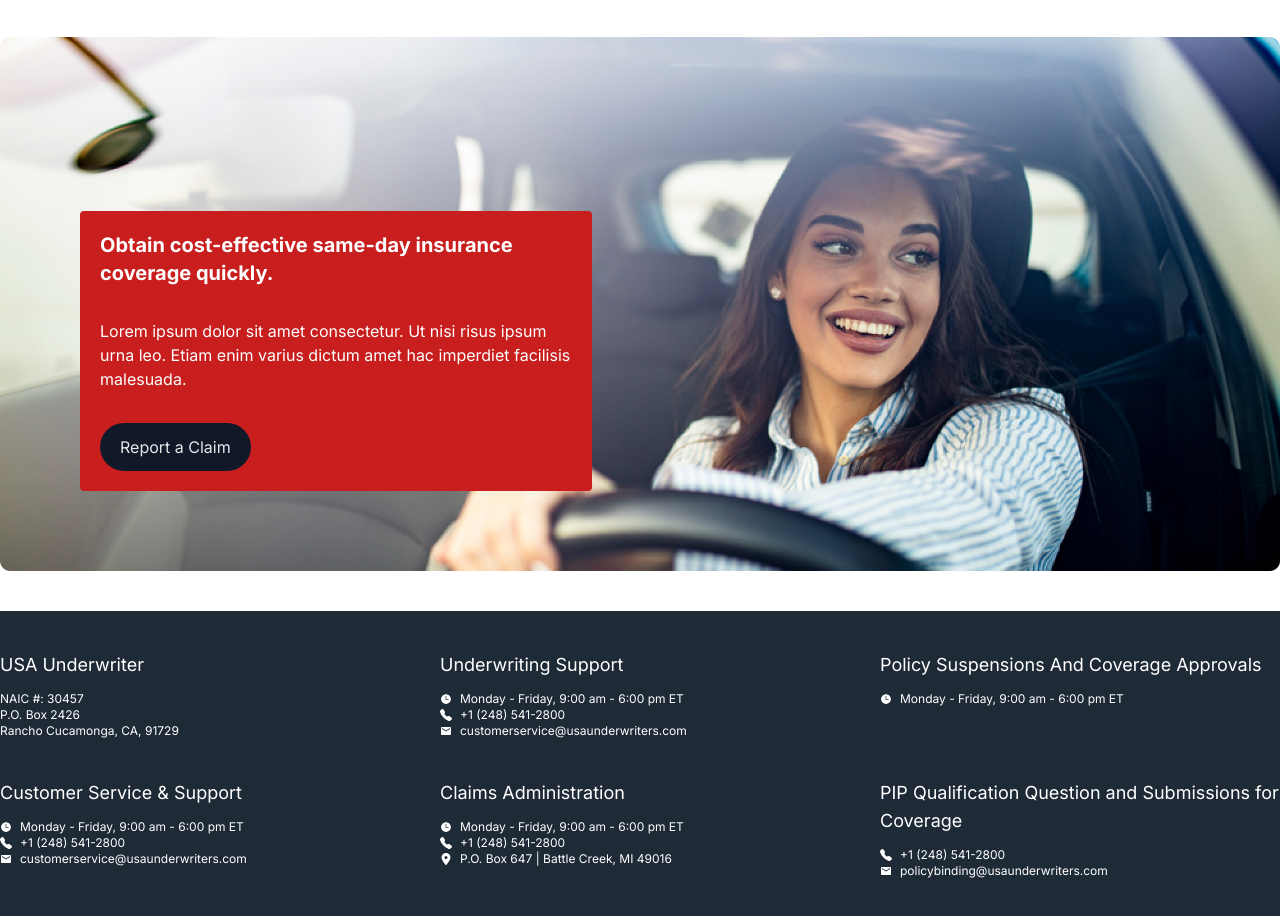
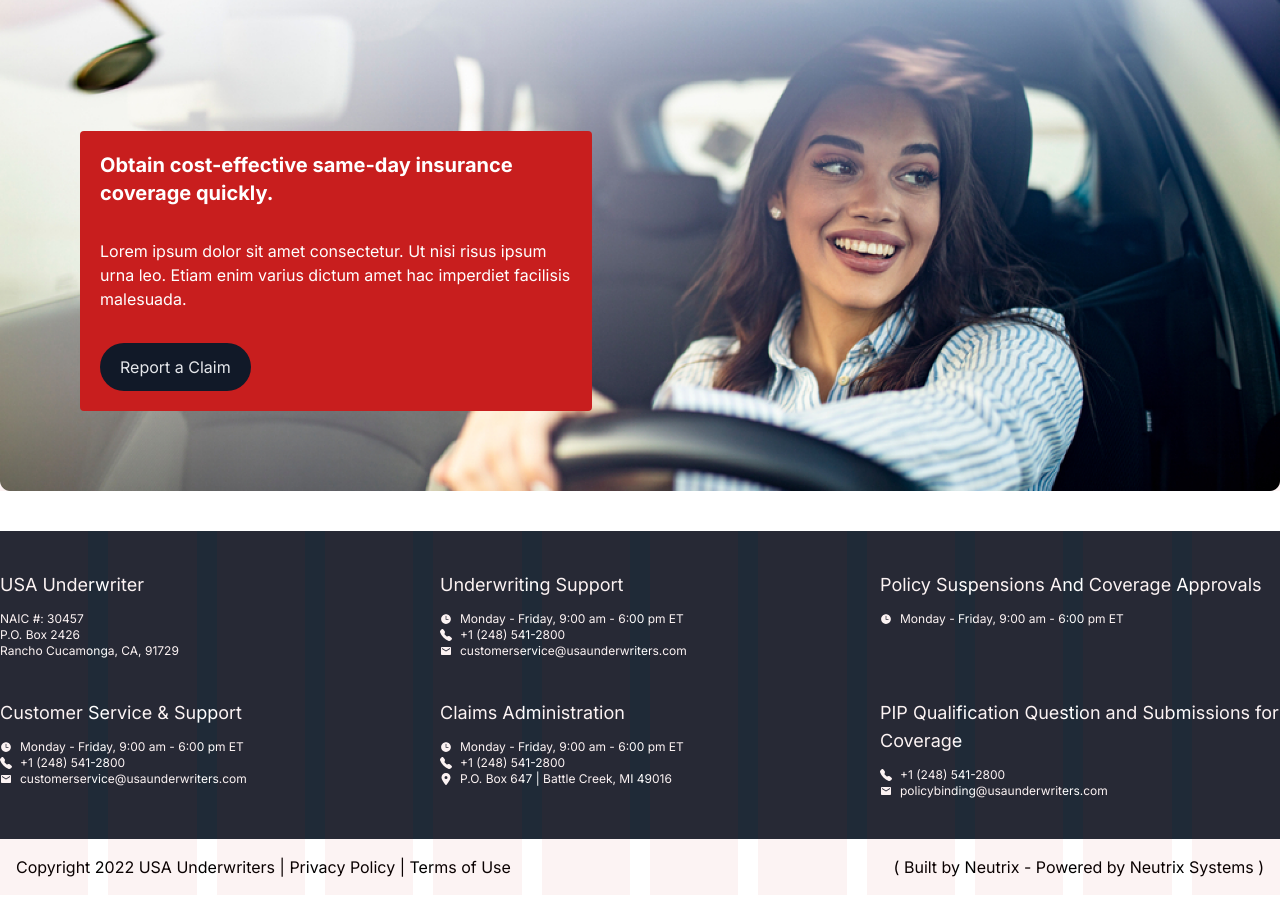
Before and after one commit to MatrixGlitch-Hridoy/Daniyal-Frontend, a Next.js app: page / in a window 1280 px wide. Shown: the part 1200-2116 px from the top of the page. After the commit the page ends 2095 px from the top, so only its background shows below. Built offline with nearby package versions, Linux system fonts and the light colour scheme.

Commit message:
refactor[ui]:refactor code and fixed design issues

```diff
--- a/src/app/about/page.js
+++ b/src/app/about/page.js
@@ -3,9 +3,11 @@ import { IoIosArrowForward } from "react-icons/io";
 import about from "/public/about.png";
 import Image from "next/image";
 import Card from "@/components/Card";
+import Overlay from "@/components/Overlay";
 const About = () => {
   return (
-    <div className="mt-5 p-3 md:p-0 container mx-auto">
+    <div className="mt-5 p-3 md:p-0 container mx-auto relative">
+      <Overlay classname="md:hidden block" />
       <h1 className="text-3xl text-center font-semibold">About Us</h1>
       <div className="flex items-center justify-center gap-3 mt-3">
         <p>
--- a/src/app/layout.js
+++ b/src/app/layout.js
@@ -4,6 +4,7 @@ import "slick-carousel/slick/slick.css";
 import "slick-carousel/slick/slick-theme.css";
 import Navbar from "@/components/Navbar";
 import Footer from "@/components/Footer";
+import Overlay from "@/components/Overlay";
 
 const inter = Inter({ subsets: ["latin"] });
 
@@ -17,14 +18,24 @@ export default function RootLayout({ children }) {
     <html lang="en">
       <body className={inter.className}>
         <div className="border-b-2">
-          <div className="container mx-auto ">
+          <div className="container mx-auto">
             <Navbar />
           </div>
         </div>
-
         {children}
-        <div className="bg-footer">
-          <Footer />
+        <div>
+          <div className="bg-footer ">
+            <Footer />
+          </div>
+          <div className="container mx-auto relative">
+            <Overlay />
+            <div className="px-4 mt-5 md:mt-0 md:p-4 flex items-center justify-between bg-white flex-wrap gap-4 text-center text-xs md:text-base">
+              <p>
+                Copyright 2022 USA Underwriters | Privacy Policy | Terms of Use
+              </p>
+              <p>( Built by Neutrix - Powered by Neutrix Systems )</p>
+            </div>
+          </div>
         </div>
       </body>
     </html>
--- a/src/app/page.js
+++ b/src/app/page.js
@@ -1,15 +1,74 @@
-import BottomBanner from "@/components/Bottom-Banner";
+import Button from "@/components/Button";
 import Card from "@/components/Card";
-import Feature from "@/components/Feature";
 import Hero from "@/components/Hero";
+import Overlay from "@/components/Overlay";
+import Image from "next/image";
+import bottomBanner from "/public/Rectangle.png";
 
 export default function Home() {
   return (
-    <main className="p-3 md:p-0 container mx-auto space-y-20">
+    <main className="p-3 md:p-0 container mx-auto relative">
+      <Overlay />
+
+      {/* Header */}
       <Hero />
-      <Feature />
-      <Card />
-      <BottomBanner />
+
+      {/* Feature Section */}
+      <div className="grid md:grid-cols-2 gap-4 mt-10 md:mt-20">
+        <div className="space-y-5 ">
+          <div>
+            <p className="text-center md:text-left">Our Features</p>
+            <h1 className="text-xl font-bold text-center md:text-left">
+              MCCA REFUND INFORMATION
+            </h1>
+          </div>
+          <div className="flex justify-center items-center md:justify-start">
+            <Button className="bg-primary text-grey px-5 py-3 rounded-full w-full md:w-fit">
+              MCCA Refund FAQ
+            </Button>
+          </div>
+        </div>
+        <div>
+          <p>
+            The Michigan Catastrophic Claims Association approved refunds for
+            certain Michigan Policyholders due a surplus of funds being held by
+            the MCCA. The approved refund will be $400 per eligible vehicle
+            insured with USA Underwriters on October 31st, 2021 at 11:59 PM, or
+            $80 if the vehicle is an insured historical vehicle.
+          </p>
+        </div>
+      </div>
+
+      {/* Card List */}
+      <div className="my-10">
+        <Card />
+      </div>
+
+      {/* Bottom Banner */}
+      <div className="relative">
+        <Image
+          src={bottomBanner}
+          alt="bottom-banner"
+          className="object-cover hidden md:block"
+        />
+
+        {/* Card div */}
+        <div className="block md:absolute left-20 right-5 bottom-20  bg-primary rounded p-5 space-y-8 text-white md:w-2/5">
+          <h1 className="text-xl font-bold">
+            Obtain cost-effective same-day insurance coverage quickly.
+          </h1>
+          <p>
+            Lorem ipsum dolor sit amet consectetur. Ut nisi risus ipsum urna
+            leo. Etiam enim varius dictum amet hac imperdiet facilisis
+            malesuada.
+          </p>
+          <div className="flex justify-center items-center md:justify-start">
+            <Button className="bg-secondary text-grey px-5 py-3 rounded-full w-full md:w-fit">
+              Report a Claim
+            </Button>
+          </div>
+        </div>
+      </div>
     </main>
   );
 }
--- a/src/components/Bottom-Banner.jsx
+++ /dev/null
@@ -1,33 +0,0 @@
-"use client";
-
-import Image from "next/image";
-import bottomBanner from "/public/Rectangle.png";
-import Button from "./Button";
-
-const BottomBanner = () => {
-  return (
-    <div className="relative">
-      <Image
-        src={bottomBanner}
-        alt="bottom-banner"
-        className="object-cover hidden md:block"
-      />
-
-      {/* Card div */}
-      <div className="block md:absolute left-20 right-5 bottom-20  bg-primary rounded p-5 space-y-8 text-white md:w-2/5">
-        <h1 className="text-xl font-bold">
-          Obtain cost-effective same-day insurance coverage quickly.
-        </h1>
-        <p>
-          Lorem ipsum dolor sit amet consectetur. Ut nisi risus ipsum urna leo.
-          Etiam enim varius dictum amet hac imperdiet facilisis malesuada.
-        </p>
-        <Button className="bg-secondary text-grey px-5 py-3 rounded-full">
-          Report a Claim
-        </Button>
-      </div>
-    </div>
-  );
-};
-
-export default BottomBanner;
--- a/src/components/Card.jsx
+++ b/src/components/Card.jsx
@@ -34,7 +34,10 @@ const Card = () => {
       <Slider {...settings}>
         {cardItems.map((cardItem, index) => {
           return (
-            <div key={cardItem.id} className="border rounded p-8">
+            <div key={cardItem.id} className="border rounded-xl p-8 space-y-3">
+              <div className="flex items-center justify-center w-16 h-16 rounded-full bg-gray-200">
+                <Image src={frame} alt="i" />
+              </div>
               <h1>{cardItem.heading}</h1>
               <p>{cardItem.des}</p>
             </div>
@@ -47,7 +50,7 @@ const Card = () => {
     <div className="my-5 grid md:grid-cols-3 gap-4">
       {cardItems.map((cardItem, index) => {
         return (
-          <div key={cardItem.id} className="border rounded p-8 space-y-5">
+          <div key={cardItem.id} className="border rounded-xl p-8 space-y-5">
             <div className="flex items-center justify-center w-16 h-16 rounded-full bg-gray-200">
               <Image src={frame} alt="i" />
             </div>
--- a/src/components/Feature.jsx
+++ /dev/null
@@ -1,34 +0,0 @@
-"use client";
-
-import Button from "./Button";
-
-const Feature = () => {
-  return (
-    <div className="grid md:grid-cols-2 gap-4 my-10">
-      <div className="space-y-5 ">
-        <div>
-          <p className="text-center md:text-left">Our Features</p>
-          <h1 className="text-xl font-bold text-center md:text-left">
-            MCCA REFUND INFORMATION
-          </h1>
-        </div>
-        <div className="flex justify-center items-center md:justify-start">
-          <Button className="bg-primary text-grey px-5 py-3 rounded-full w-full md:w-fit">
-            MCCA Refund FAQ
-          </Button>
-        </div>
-      </div>
-      <div>
-        <p>
-          The Michigan Catastrophic Claims Association approved refunds for
-          certain Michigan Policyholders due a surplus of funds being held by
-          the MCCA. The approved refund will be $400 per eligible vehicle
-          insured with USA Underwriters on October 31st, 2021 at 11:59 PM, or
-          $80 if the vehicle is an insured historical vehicle.
-        </p>
-      </div>
-    </div>
-  );
-};
-
-export default Feature;
--- a/src/components/Footer.jsx
+++ b/src/components/Footer.jsx
@@ -7,6 +7,7 @@ import { BsTelephoneFill } from "react-icons/bs";
 import { MdEmail } from "react-icons/md";
 import { FaLocationDot } from "react-icons/fa6";
 import { footerItems } from "@/data/data";
+import Overlay from "./Overlay";
 
 const Footer = () => {
   const [activeIndices, setActiveIndices] = useState([]);
@@ -20,7 +21,8 @@ const Footer = () => {
   };
 
   return (
-    <div className="container mx-auto">
+    <div className="container mx-auto relative px-5 md:p-0">
+      <Overlay />
       <div className="grid md:grid-cols-2 lg:grid-cols-3 gap-10  text-white mt-10 py-10">
         {footerItems.map((footerItem, index) => {
           return (
@@ -29,7 +31,7 @@ const Footer = () => {
                 className="flex items-center justify-between"
                 onClick={() => onItemClick(index)}
               >
-                <h1 className="text-lg">{footerItem.heading}</h1>
+                <h1 className="text-base md:text-lg">{footerItem.heading}</h1>
                 <p className="md:hidden">
                   {activeIndices.includes(index) ? (
                     <IoIosArrowUp />
--- a/src/components/Navbar.jsx
+++ b/src/components/Navbar.jsx
@@ -6,6 +6,7 @@ import Button from "./Button";
 import { useState } from "react";
 import { HiOutlineBars3BottomRight } from "react-icons/hi2";
 import { RxCross2 } from "react-icons/rx";
+import Overlay from "./Overlay";
 
 const Navbar = () => {
   const [isMenuOpen, setIsMenuOpen] = useState(false);
@@ -19,8 +20,9 @@ const Navbar = () => {
     { id: 4, link: "Policyholder Portal", path: "portal" },
   ];
   return (
-    <>
-      <nav className="md:flex items-center justify-between  py-4">
+    <div className="relative">
+      <Overlay />
+      <nav className="md:flex items-center justify-between py-4">
         <div className="flex items-center">
           <div className="flex flex-1 justify-center">
             <Logo />
@@ -49,25 +51,35 @@ const Navbar = () => {
           </Button>
         </div>
       </nav>
-      {/* Floting Menu */}
+      <div>
+        {/* Background overlay */}
+        {isMenuOpen && (
           <div
-        className={`bg-primary space-y-4 px-4 py-5 ${
-          isMenuOpen ? "absolute top-20 right-0 left-0" : "hidden"
+            className="fixed top-20  right-0 left-0 w-full h-full bg-black opacity-50 z-50"
+            onClick={handleToggleMenu}
+          />
+        )}
+
+        {/* Mobile Responsive Menu */}
+        <div className={`${isMenuOpen && "bg-black h-full w-screen"}`}>
+          <div
+            className={`bg-primary space-y-4 px-4 py-5  ${
+              isMenuOpen ? "absolute top-20 right-0 left-0 z-50" : "hidden"
             }`}
           >
-        <ul className="space-y-5">
-          {navItems.map((navItem) => {
-            return (
+            <ul className="space-y-12">
+              {navItems.map((navItem) => (
                 <li key={navItem.id}>
                   <Link href={`/${navItem.path}`} className="text-grey">
                     {navItem.link}
                   </Link>
                 </li>
-            );
-          })}
+              ))}
             </ul>
           </div>
-    </>
+        </div>
+      </div>
+    </div>
   );
 };
 
--- /dev/null
+++ b/src/components/Overlay.jsx
@@ -0,0 +1,28 @@
+"use client";
+
+const Overlay = ({ classname }) => {
+  return (
+    <div
+      class={`absolute top-0 left-0 w-full h-full pointer-events-none flex justify-center ${classname}`}
+    >
+      <div className="container mx-auto">
+        <div class="md:grid md:grid-cols-12 gap-5 h-full ">
+          <div class="col-span-1 bg-primary opacity-5"></div>
+          <div class="col-span-1 bg-primary opacity-5"></div>
+          <div class="col-span-1 bg-primary opacity-5"></div>
+          <div class="col-span-1 bg-primary opacity-5"></div>
+          <div class="col-span-1 bg-primary opacity-5"></div>
+          <div class="col-span-1 bg-primary opacity-5"></div>
+          <div class="col-span-1 bg-primary opacity-5"></div>
+          <div class="col-span-1 bg-primary opacity-5"></div>
+          <div class="col-span-1 bg-primary opacity-5"></div>
+          <div class="col-span-1 bg-primary opacity-5"></div>
+          <div class="col-span-1 bg-primary opacity-5"></div>
+          <div class="col-span-1 bg-primary opacity-5"></div>
+        </div>
+      </div>
+    </div>
+  );
+};
+
+export default Overlay;
```
Lines whose indentation alone changed are shown as unchanged.
